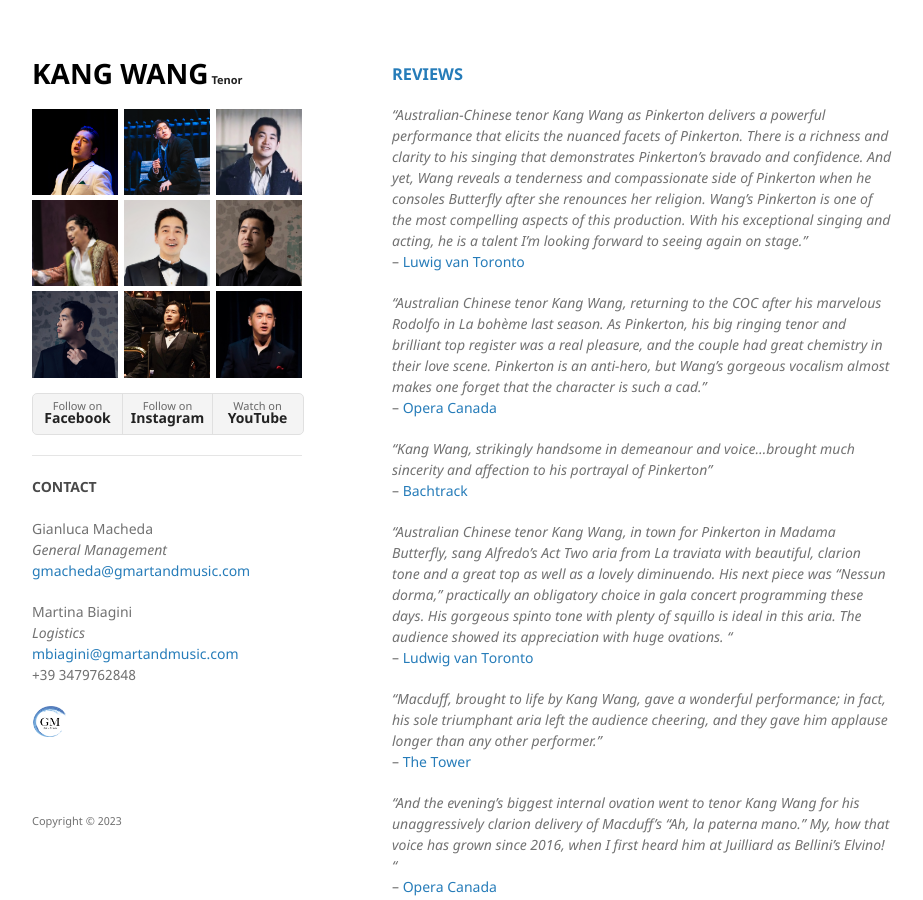
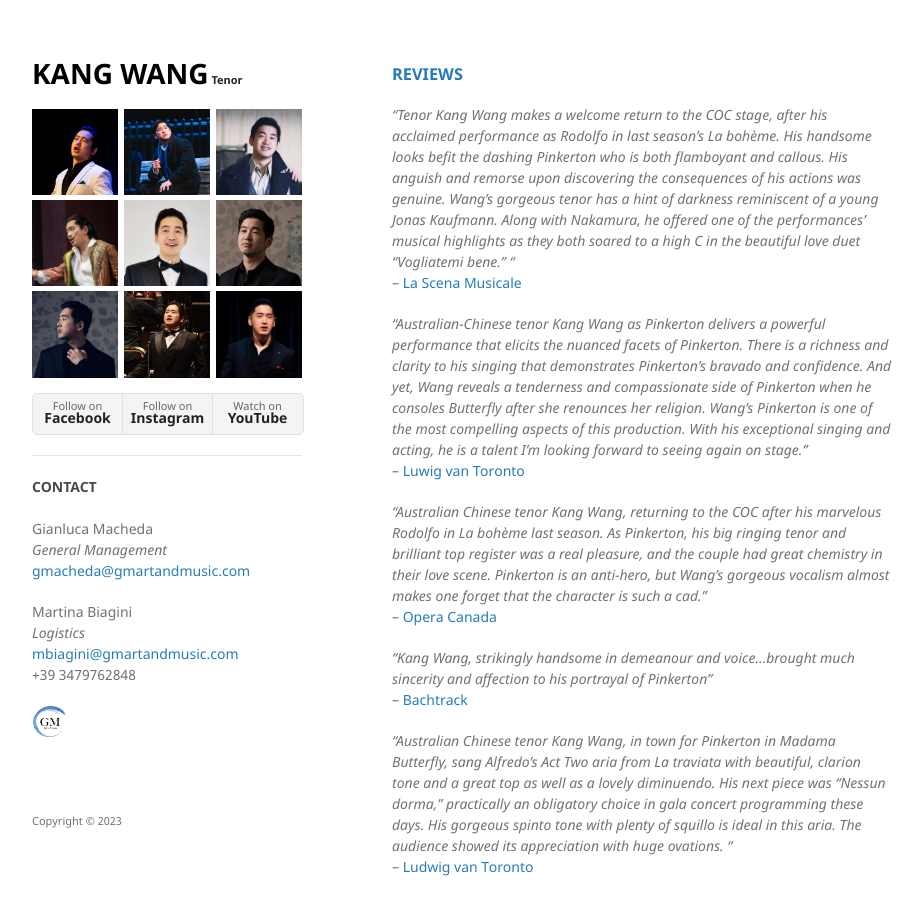
Before and after one commit to kwopera/kwt, a Jekyll site: the page built from reviews.md, in a window 1280 px wide and 900 px high. Shown: the whole window, without its empty margins (178-1101 px from the left). Built offline with Jekyll 4.4.1, drawn with Linux system fonts in a browser that asks for light colours; our own code applies the rules of GitHub Pages for plain Markdown files.

Commit message:
Update reviews.md

```diff
--- a/reviews.md
+++ b/reviews.md
@@ -1,5 +1,8 @@
 <h3 id="reviews"><a href="{{ "/reviews.html" | absolute_url }}#reviews">REVIEWS</a></h3>
 <br/>
+_"Tenor Kang Wang makes a welcome return to the COC stage, after his acclaimed performance as Rodolfo in last season’s La bohème. His handsome looks befit the dashing Pinkerton who is both flamboyant  and callous. His anguish and remorse upon discovering the consequences of his actions was genuine. Wang’s gorgeous tenor has a hint of darkness reminiscent of a young Jonas Kaufmann.  Along with Nakamura, he offered one of the performances’ musical highlights as they both soared to a high C in the beautiful love duet “Vogliatemi bene.” "_
+<br/>-- <a href="https://myscena.org/denise-lai/review-cocs-madama-butterfly-a-profound-emotional-journey/" target="_blank">La Scena Musicale</a>
+
 _"Australian-Chinese tenor Kang Wang as Pinkerton delivers a powerful performance that elicits the nuanced facets of Pinkerton. There is a richness and clarity to his singing that demonstrates Pinkerton’s bravado and confidence. And yet, Wang reveals a tenderness and compassionate side of Pinkerton when he consoles Butterfly after she renounces her religion. Wang’s Pinkerton is one of the most compelling aspects of this production. With his exceptional singing and acting, he is a talent I’m looking forward to seeing again on stage."_
 <br/>-- <a href="https://www.ludwig-van.com/toronto/2025/01/27/scrutiny-canadian-opera-company-delivers-emotionally-resonant-madama-butterfly/" target="_blank">Luwig van Toronto</a>
 
```
